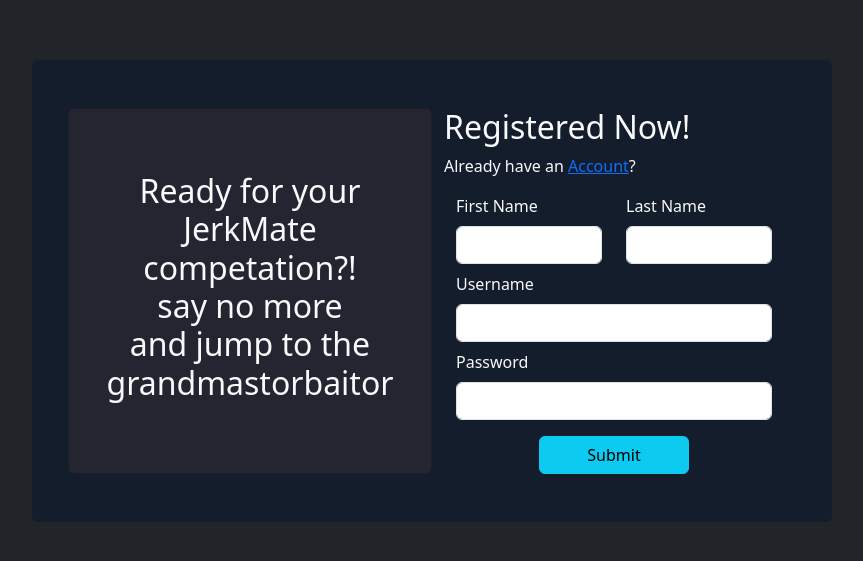
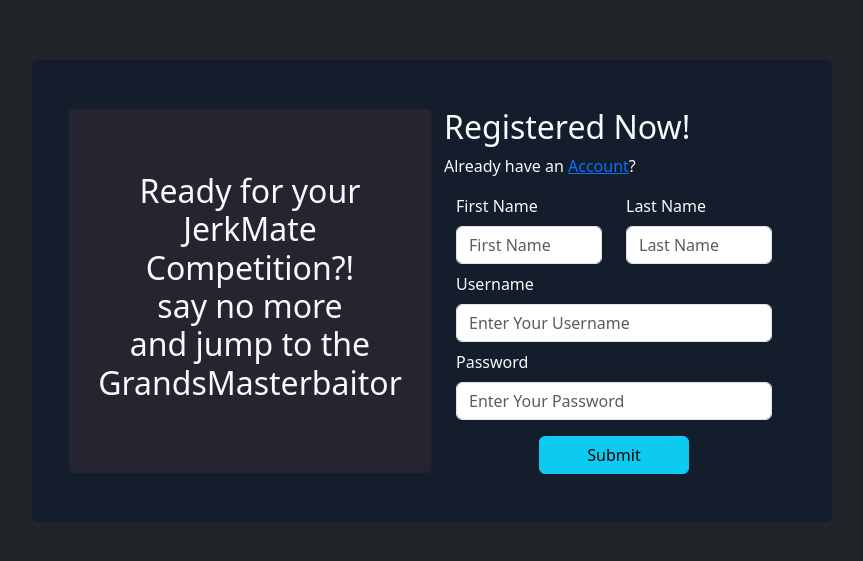
Before and after one commit to I-Kail-I/VOLCE, a React (Vite) app in the folder vite-project/: page /signup in a window 1280 px wide. Shown: the part 109-670 px from the top of the page, without its empty margins (208-1071 px from the left). Built offline with nearby package versions, Linux system fonts and the light colour scheme.

Commit message:
SignUp JSX 1. Making a route for the submit button to enter 2. Making an error for each input if the user didn't fill 3.Making variable to contain all the data for the to the data
Auth JSX
1. Making route if all condition in the Sign Up page is fufill

```diff
--- a/vite-project/src/Page/Sign Up/SignUp.jsx
+++ b/vite-project/src/Page/Sign Up/SignUp.jsx
@@ -1,3 +1,5 @@
+import React, { useState } from "react";
+import { useNavigate } from "react-router-dom";
 import {
   Container,
   Row,
@@ -13,6 +15,52 @@
 import "./SignUp.Component.css";
 
 export default function App() {
+  const [formData, setFormData] = useState({
+    firstName: "",
+    lastName: "",
+    username: "",
+    password: "",
+  });
+
+  const [errors, setErrors] = useState({
+    firstName: false,
+    lastName: false,
+    username: false,
+    password: false,
+  });
+
+  const navigate = useNavigate();
+
+  const handleChange = (e) => {
+    const { name, value } = e.target;
+    setFormData((prevData) => ({
+      ...prevData,
+      [name]: value,
+    }));
+    setErrors((prevErrors) => ({
+      ...prevErrors,
+      [name]: !value,
+    }));
+  };
+
+  const isFormValid = () => {
+    const newErrors = {
+      firstName: !formData.firstName,
+      lastName: !formData.lastName,
+      username: !formData.username,
+      password: !formData.password,
+    };
+    setErrors(newErrors);
+    return !Object.values(newErrors).some((error) => error);
+  };
+
+  const handleSubmit = (e) => {
+    e.preventDefault();
+    if (isFormValid()) {
+      navigate("/signIn");
+    }
+  };
+
   return (
     <>
       <div className="vh-100 bg-dark d-flex justify-content-center align-items-center">
@@ -33,11 +81,11 @@
                   style={{ background: "#252532" }}
                 >
                   <h2>
-                    Ready for your JerkMate competation?!
+                    Ready for your JerkMate Competition?!
                     <br />
                     say no more
                     <br />
-                    and jump to the grandmastorbaitor
+                    and jump to the GrandsMasterbaitor
                   </h2>
                 </Card>
               </Row>
@@ -53,32 +101,77 @@
                   </p>
                 </Row>
 
-                <Form>
+                <Form onSubmit={handleSubmit}>
                   <Row className="d-flex align-items-center justify-content-center">
                     <Row>
                       <Col>
                         <FormGroup>
                           <FormLabel>First Name</FormLabel>
-                          <FormControl type="text" required />
+                          <FormControl
+                            type="text"
+                            placeholder="First Name"
+                            name="firstName"
+                            value={formData.firstName}
+                            onChange={handleChange}
+
+                          />
+                          {errors.firstName && (
+                            <div className="text-danger">
+                              Enter Your First Name
+                            </div>
+                          )}
                         </FormGroup>
                       </Col>
 
                       <Col>
                         <FormGroup>
                           <FormLabel>Last Name</FormLabel>
-                          <FormControl type="text" required />
+                          <FormControl
+                            type="text"
+                            placeholder="Last Name"
+                            name="lastName"
+                            value={formData.lastName}
+                            onChange={handleChange}
+
+                          />
+                          {errors.lastName && (
+                            <div className="text-danger">
+                              Enter Your Last Name
+                            </div>
+                          )}
                         </FormGroup>
                       </Col>
                     </Row>
 
                     <FormGroup className="mt-2" style={{ width: "340px" }}>
                       <FormLabel>Username</FormLabel>
-                      <FormControl type="text" required />
+                      <FormControl
+                        type="text"
+                        placeholder="Enter Your Username"
+                        name="username"
+                        value={formData.username}
+                        onChange={handleChange}
+
+                      />
+                      {errors.username && (
+                        <div className="text-danger">Enter Your Username </div>
+                      )}
                     </FormGroup>
 
                     <FormGroup className="mt-2" style={{ width: "340px" }}>
                       <FormLabel>Password</FormLabel>
-                      <FormControl type="password" minLength={5} required />
+                      <FormControl
+                        type="password"
+                        placeholder="Enter Your Password"
+                        name="password"
+                        value={formData.password}
+                        onChange={handleChange}
+                        minLength={5}
+
+                      />
+                      {errors.password && (
+                        <div className="text-danger">Enter Your Password </div>
+                      )}
                     </FormGroup>
 
                     <Row className="justify-content-center">
--- a/vite-project/src/Page/Utils/Auth.jsx
+++ b/vite-project/src/Page/Utils/Auth.jsx
@@ -16,6 +16,8 @@
   return (
     <div className="d-flex flex-column min-vh-100">
       <Routes>
+
+        {/* Route for Sign In to Home */}
         <Route
           path="/"
           element={
@@ -26,7 +28,13 @@
             )
           }
         />
+
+        {/* Route for Sign In and Sign Up link */}
+        <Route path="/signIn" element={<SignIn />} />
         <Route path="/signup" element={<SignUp />} />
+
+        {/* Route for the Button of the Sign Up to the Sign In */}
+        <Route path="/signIn" element={<SignIn  />} />
       </Routes>
     </div>
   );
```
